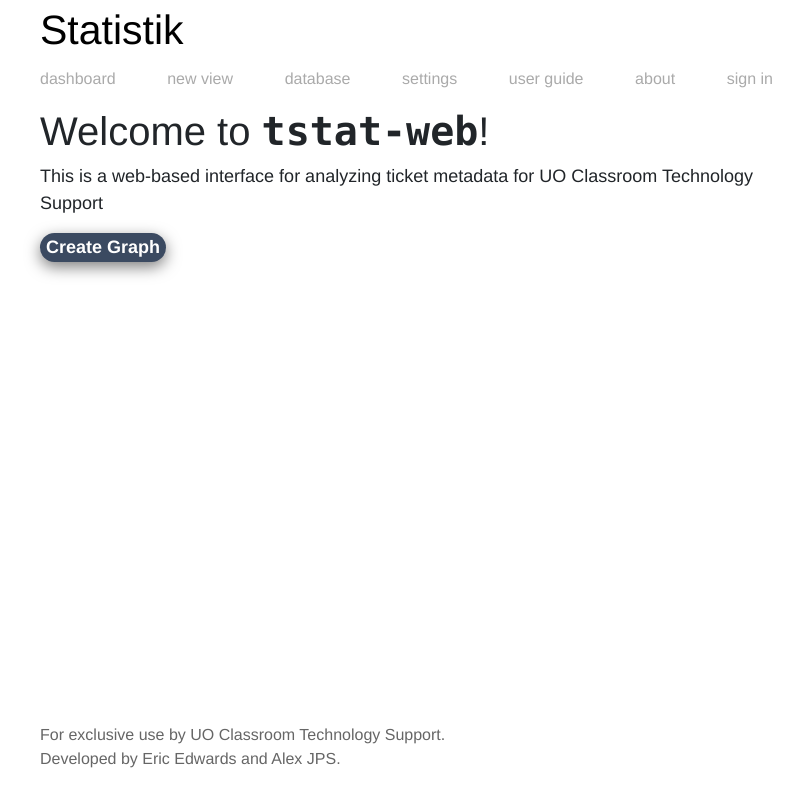
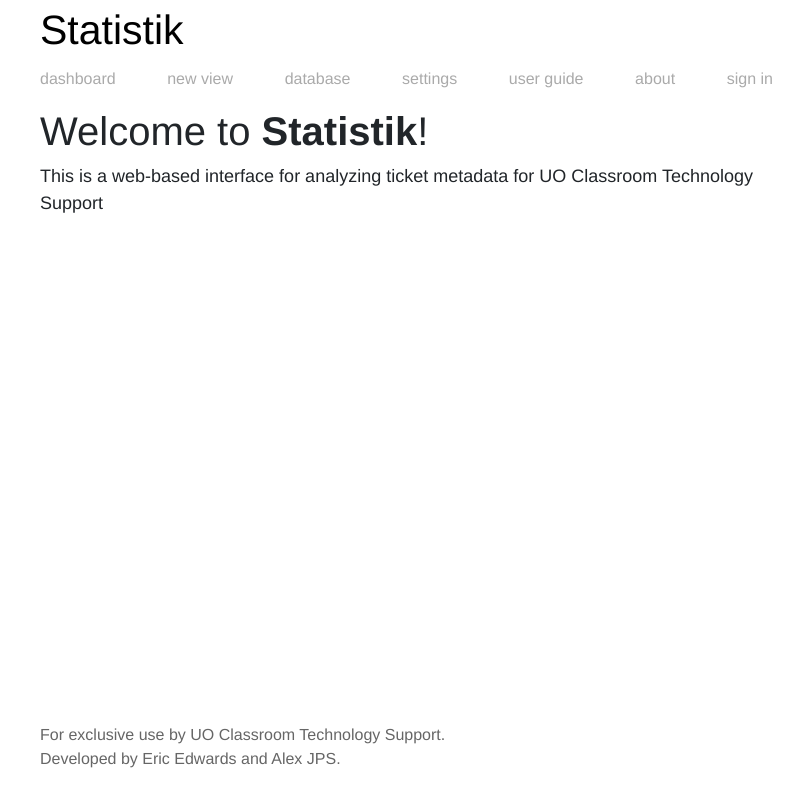
Before and after one commit to uoclass/statistik, a React (Create React App) app: page / in a window 1280 px wide. Shown: the whole page, without its empty margins (216-1019 px from the left). Built offline with nearby package versions, Linux system fonts and the light colour scheme.

Commit message:
chore: Minor change to landing page

```diff
--- a/src/App.css
+++ b/src/App.css
@@ -12,27 +12,6 @@
         "Helvetica Neue", Helvetica, Arial, "Lucida Grande", sans-serif;
     -webkit-font-smoothing: antialiased;
     -moz-osx-font-smoothing: grayscale;
-}
-
-.code-text {
-    font-weight: bolder;
-    font-family: source-code-pro, Menlo, Monaco, Consolas, "Courier New",
-        monospace;
-}
-
-.button {
-    font-size: calc(10px + 1vh);
-    font-weight: bold;
-    border-radius: 20px;
-    color: white;
-    background-color: #3b4a61;
-    box-shadow: 0px 5px 15px rgba(0, 0, 0, 0.5);
-    border: none;
-}
-
-.button:hover {
-    background-color: #2c3a4c;
-    cursor: pointer;
 }
 
 .gray-background {
@@ -102,10 +81,3 @@
   color: #AAAAAA;
   text-decoration: none;
 }
-
-.grey-callout-box {
-    background-color: lightgray;
-    border-radius: 5px;
-    padding: 20px;
-    margin: 20px 0px 20px 0px;
-}
--- a/src/pages/LandingPage.jsx
+++ b/src/pages/LandingPage.jsx
@@ -21,13 +21,11 @@
      */
     return <div>
         <h1>
-            Welcome to <span className={"code-text"}>tstat-web</span>!
+            Welcome to <b>Statistik</b>!
         </h1>
         <p>
             This is a web-based interface for analyzing ticket metadata for UO Classroom Technology Support
         </p>
-        <Button text={"Create Graph"} onClick={() => console.log("User clicked Create Graph")}/>
-
     </div>;
 }
 
```
